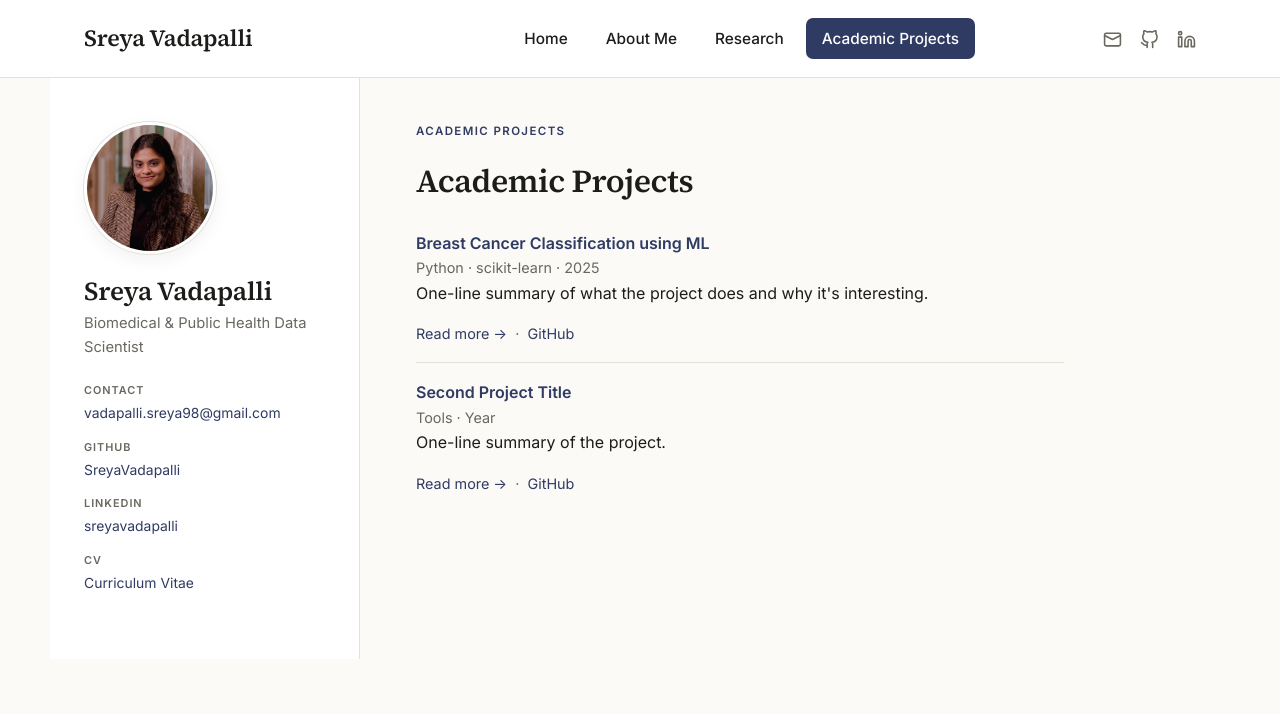
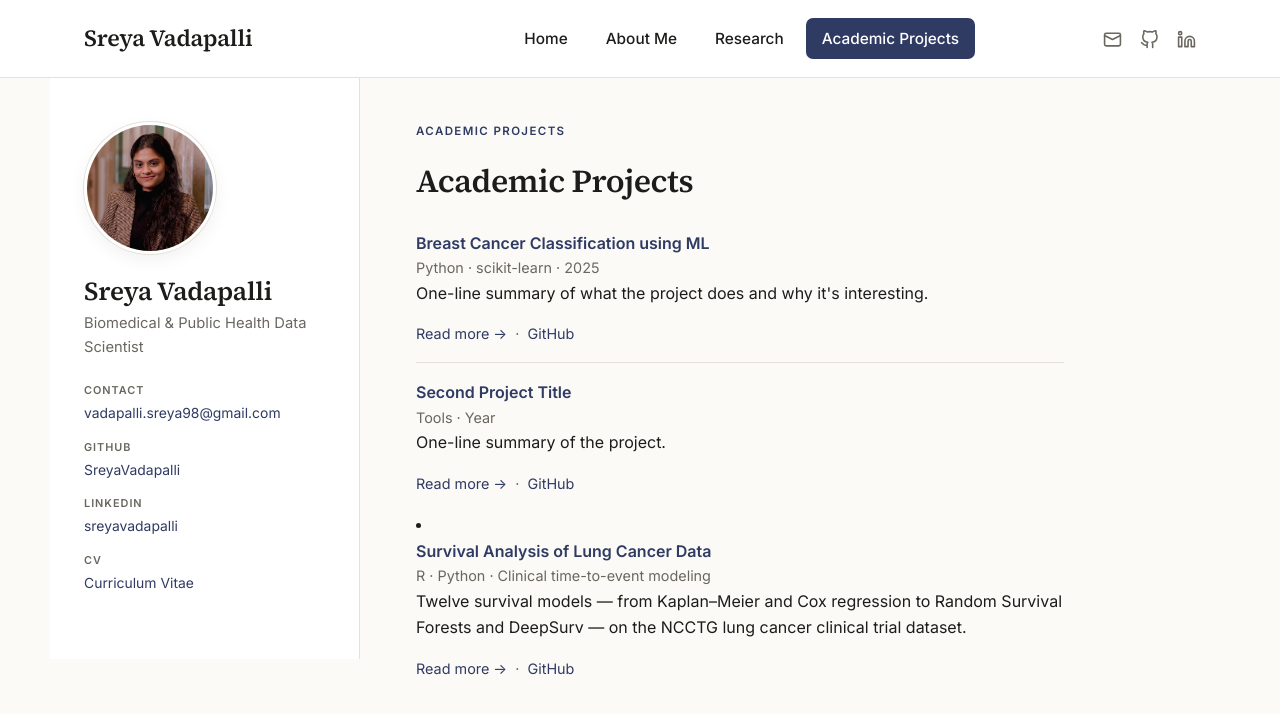
Before and after one commit to SreyaVadapalli/SreyaVadapalli.github.io, a Jekyll site: the page built from academic-projects.html, in a window 1280 px wide. Shown: the top 714 px of the page. Built offline with Jekyll 4.4.1, drawn with Linux system fonts in a browser that asks for light colours.

Commit message:
add survival analysis project

```diff
--- a/academic-projects.html
+++ b/academic-projects.html
@@ -34,3 +34,16 @@ permalink: /academic-projects/
     </div>
   </li>
 </ul>
+
+<li>
+  <div class="item-title">
+    <a href="{{ '/projects/survival-analysis/' | relative_url }}">Survival Analysis of Lung Cancer Data</a>
+  </div>
+  <div class="item-meta">R · Python · Clinical time-to-event modeling</div>
+  <p>Twelve survival models — from Kaplan–Meier and Cox regression to Random Survival Forests and DeepSurv — on the NCCTG lung cancer clinical trial dataset.</p>
+  <div class="item-meta">
+    <a href="{{ '/projects/survival-analysis/' | relative_url }}">Read more →</a>
+    &nbsp;·&nbsp;
+    <a href="https://github.com/SreyaVadapalli/Survival_Analysis" target="_blank" rel="noopener">GitHub</a>
+  </div>
+</li>
```
Also changed, not shown: projects/survival-analysis.html (added, +72 -0 lines), projects/LitLens.html (added).
